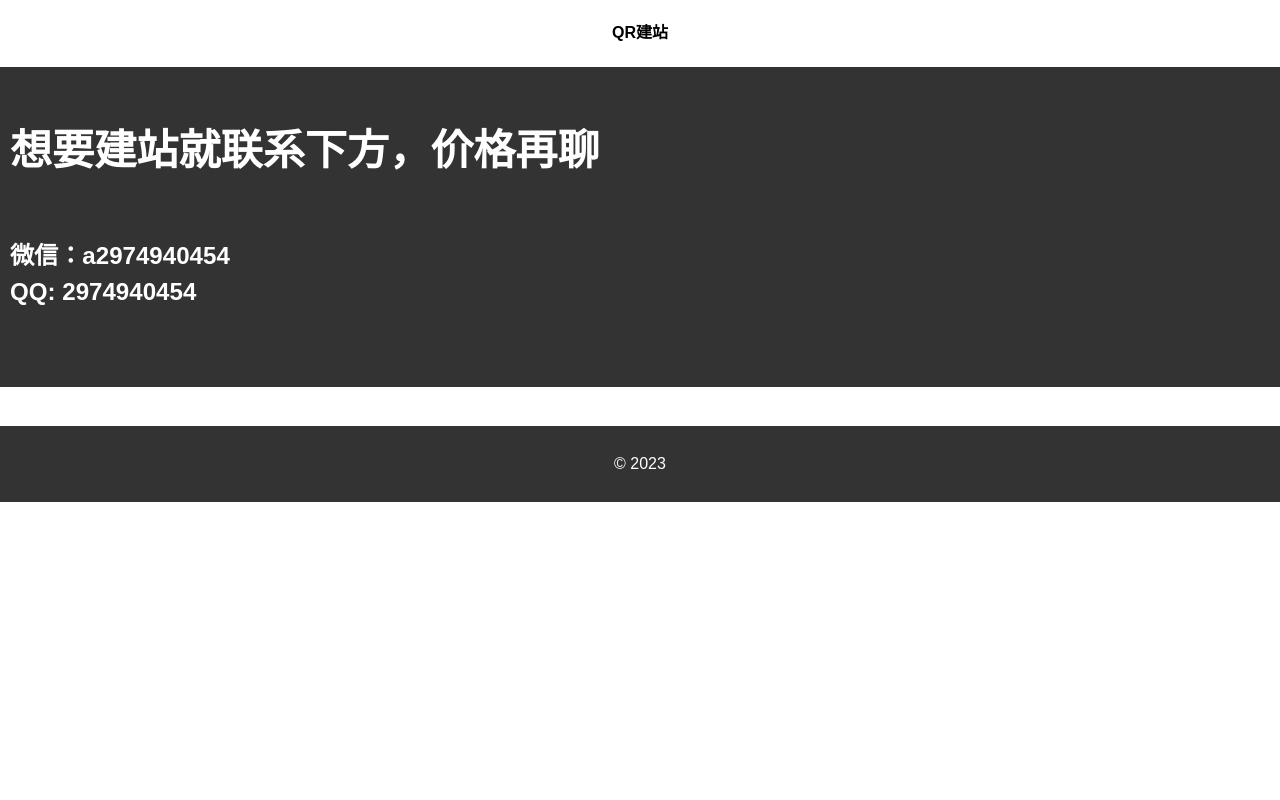
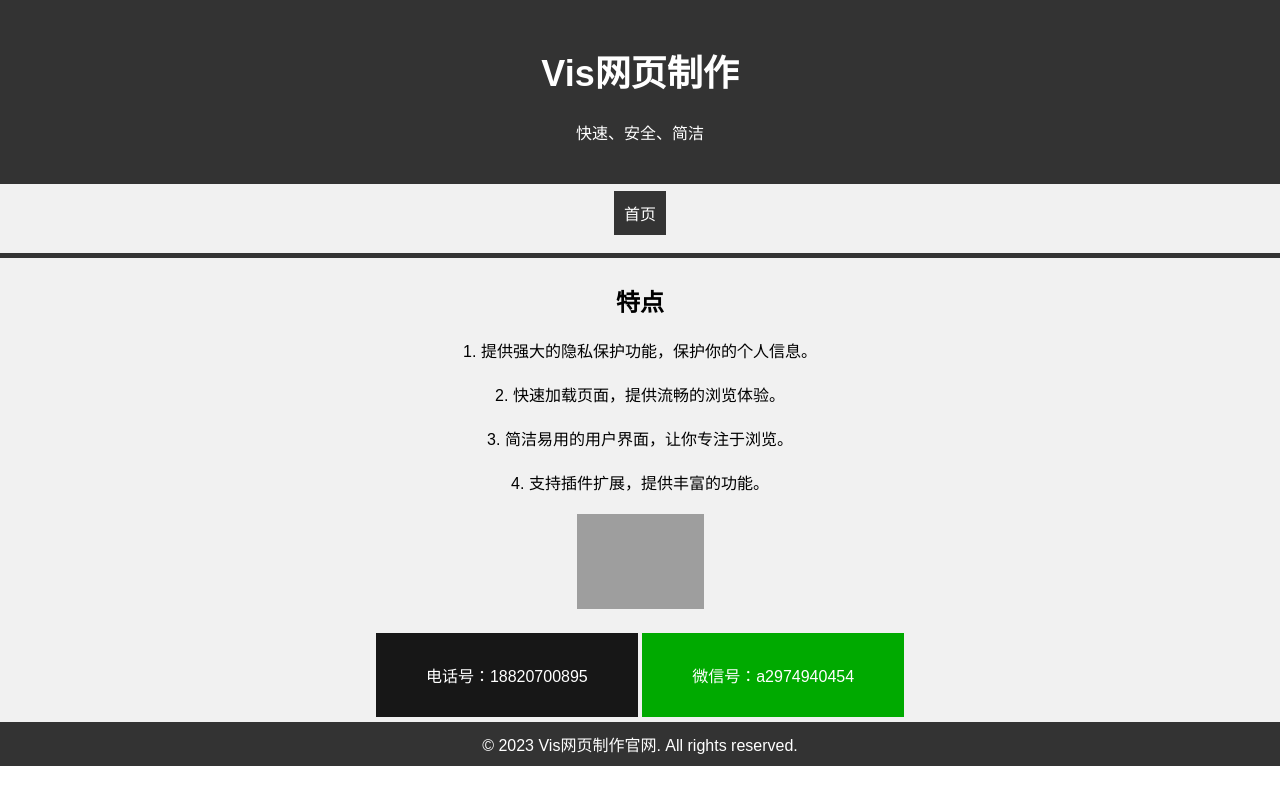
Before and after one commit to Lixiangzen/MFC, a plain HTML site: page index.html in a window 1280 px wide. Drawn offline with Linux system fonts and the light colour scheme; grey boxes are pictures that could not be loaded.

Commit message:
Update index.html

```diff
--- a/index.html
+++ b/index.html
@@ -1,79 +1,144 @@
 <!DOCTYPE html>
-<html>
+<html lang="en">
 <head>
     <meta charset="UTF-8">
     <meta name="viewport" content="width=device-width, initial-scale=1.0">
-	<title>QR官网</title>
+    <title>Vis</title>
     <style>
         body {
             font-family: Arial, sans-serif;
-			font-size: 16px;
-			line-height: 1.5;
             margin: 0;
             padding: 0;
         }
-		htt{
-		  font-size: 25px
-		  height:3px;
-		  background-color:white;
-		  text-align: center;
 
-		}
-		header {
-		  font-size: 36px;
-	    height:300px;
+        .header {
             background-color: #333;
             color: #fff;
-			padding: 10px;
-			text-align: left;
+            padding: 20px;
+            text-align: center;
         }
-		nav {
-		  height:250px;
-			background-color:#333;
-			padding: 10px;
-			text-align:left;
+
+        .content {
+            background-color: #f1f1f1;
+            padding: 5px;
+            text-align: center;
         }
-		nav a {
-			display: inline-block;
-			margin: 5px;
-			padding: 5px;
-			text-decoration: none;
-			color: #333;
-			background-color: white;
-			border-radius: 5px;
-		}
-		section {
-			padding: 10px;
-			text-align: justify;
-		}
-		footer {
+
+        .footer {
             background-color: #333;
             color: #fff;
             padding: 10px;
             text-align: center;
         }
+
+        h1 {
+            font-size: 36px;
+        }
+
+        p {
+            font-size: 16px;
+            margin-bottom: 20px;
+        }
+
+        .download-button {
+            background-color: #171717;
+            border: none;
+            color: white;
+            padding: 30px 50px;
+            text-align:left;
+            text-decoration: none;
+            display: inline-block;
+            font-size: 16px;
+            margin-top: 20px;
+        }
+
+		.button {
+		    background-color: #00aa00;
+		    border: none;
+		    color: white;
+		    padding: 30px 50px;
+		    text-align:left;
+		    text-decoration: none;
+		    display: inline-block;
+		    font-size: 16px;
+		    margin-top: 20px;
+		}
+
+		.kuai{
+		    background-color: #00aa00;
+		    border: none;
+		    color: white;
+		    padding: 10px 10px;
+		    text-align:center;
+		    text-decoration: none;
+		    display: inline-block;
+		    font-size: 16px;
+		    margin-top: 5px;
+		}
+
+		.QW{
+		    background-color: #343434;
+		    border: none;
+		    color: white;
+		    padding: 10px 10px;
+		    text-align:center;
+		    text-decoration: none;
+		    display: inline-block;
+		    font-size: 16px;
+		    margin-top: 5px;
+		}
+
+		.hoop {
+		    background-color: #f1f1f1;
+			height: 65px;
+		    padding: 2px;
+		    text-align: center;
+		}
+
+		.yu {
+			background-color: #333333 ;
+			width: 100%;
+			height: 5px;
+			text-align: center;
+		}
     </style>
 </head>
 <body>
-  <htt>
-    <h4>QR建站</h4>
-  </htt>
-	<header>
-		<h3>想要建站就联系下方，价格再聊</h3>
 
-		<h6>微信：a2974940454<br>QQ: 2974940454</h6>
-	</header>
+	<!-- 网页的头部分 -->
+    <div class="header">
+		<h1>Vis网页制作</h1>
+        <p>快速、安全、简洁</p>
+    </div>
 
-	<section>
-		<script>
-		  <h
-		</script>
-		<h2></h2>
-		<p></p>
-		<p></p>
-	</section>
-	<footer>
-		<p>&copy; 2023</p>
-	</footer>
+	<div class="hoop">
+		<a href="" class="QW">首页</a>
+	</div>
+
+	<div class="yu"></div>
+
+
+
+
+	<!-- 网页腰的部分 -->
+    <div class="content">
+        <h2>特点</h2>
+        <p>1. 提供强大的隐私保护功能，保护你的个人信息。</p>
+        <p>2. 快速加载页面，提供流畅的浏览体验。</p>
+        <p>3. 简洁易用的用户界面，让你专注于浏览。</p>
+        <p>4. 支持插件扩展，提供丰富的功能。</p>
+    <div style="text-align:center;">
+			<img border="0" src="https://30465642.s21i.faiusr.com/2/7/ABUIABACGAAg_dvGpwYosMbC6wUw7gU47gU!1500x1500.jpg.webp" alt="Pulpit rock" width="10%" height="10%">
+
+		</div>
+        <a href="https://via.com.tw" class="download-button">电话号：18820700895</a>
+		<a href="https://via.com.tw" class="button">微信号：a2974940454</a>
+    </div>
+
+
+	<!-- 网页尾的部分 -->
+    <div class="footer">
+        &copy; 2023 Vis网页制作官网. All rights reserved.
+    </div>
 </body>
 </html>
```
Lines whose indentation alone changed are shown as unchanged.
